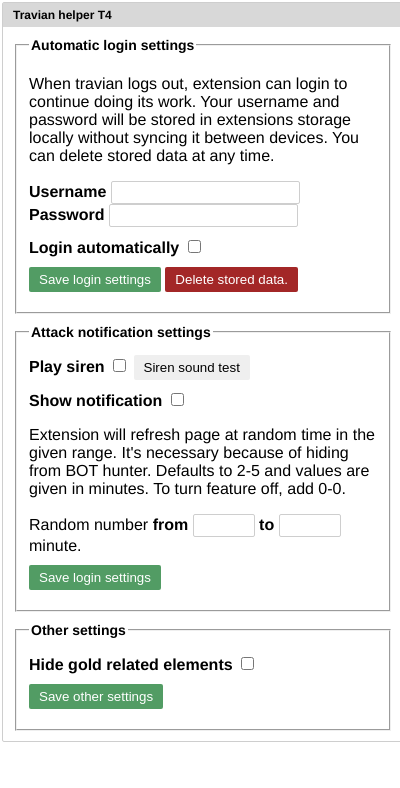
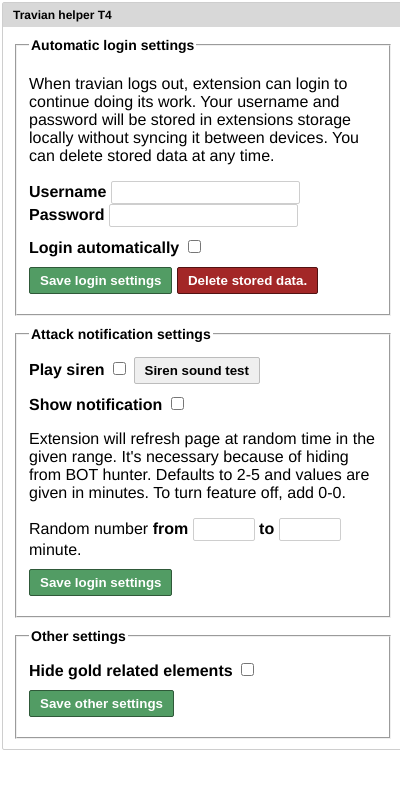
Before and after one commit to munkacsimark/travian-helper-extension, a browser extension: page src/popup/popup.html in a window 400 px wide. Drawn offline with nearby package versions, Linux system fonts and the light colour scheme; files that its build step writes are made by us from their sources.

Commit message:
siren test button fixed +some button styling

```diff
--- a/src/popup/popup.html
+++ b/src/popup/popup.html
@@ -48,7 +48,7 @@
                         <div class="form-row">
                             <label for="play-siren">Play siren</label>
                             <input type="checkbox" id="play-siren">
-                            <button type="text" class="siren-test">Siren sound test</button>
+                            <button type="button" class="siren-test">Siren sound test</button>
                         </div>
                         <div class="form-row">
                             <label for="show-notification">Show notification</label>
--- a/src/popup/scss/setting_sections.scss
+++ b/src/popup/scss/setting_sections.scss
@@ -34,12 +34,15 @@
 
     button{
         padding: 5px 10px;
-        border: $color-border;
         border-radius: 2px;
         transition: .2s;
+        font-weight: bold;
+        background-color: $color-button-default;
+        border: 1px solid darken($color-button-default, 20%);
 
         &[type="submit"] {color: #fff;
             background-color: $color-button-submit;
+            border: 1px solid darken($color-button-submit, 20%);
 
             &:hover {
                 background-color: lighten($color-button-submit, 10%);
@@ -49,6 +52,7 @@
         &.login-data-clear {
             color: #fff;
             background-color: $color-button-delete;
+            border: 1px solid darken($color-button-delete, 20%);
 
             &:hover {
                 background-color: lighten($color-button-delete, 10%);
--- a/src/popup/scss/var/colors.scss
+++ b/src/popup/scss/var/colors.scss
@@ -4,5 +4,6 @@
 $color-text-success: #238F03;
 $color-text-error: #BD1616;
 
+$color-button-default: #EFEFEF;
 $color-button-submit: #529C64;
 $color-button-delete: #A32727;
```
